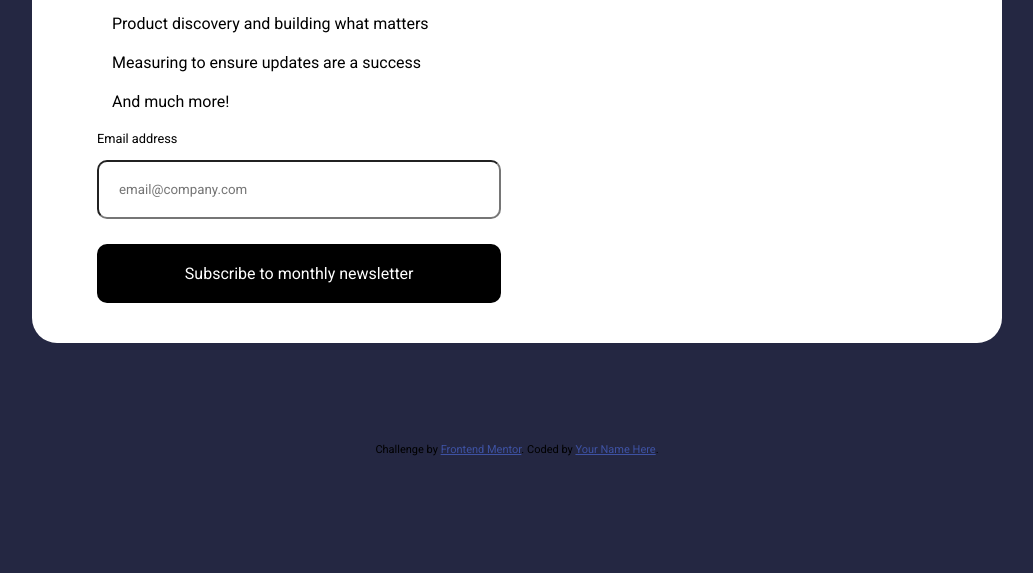
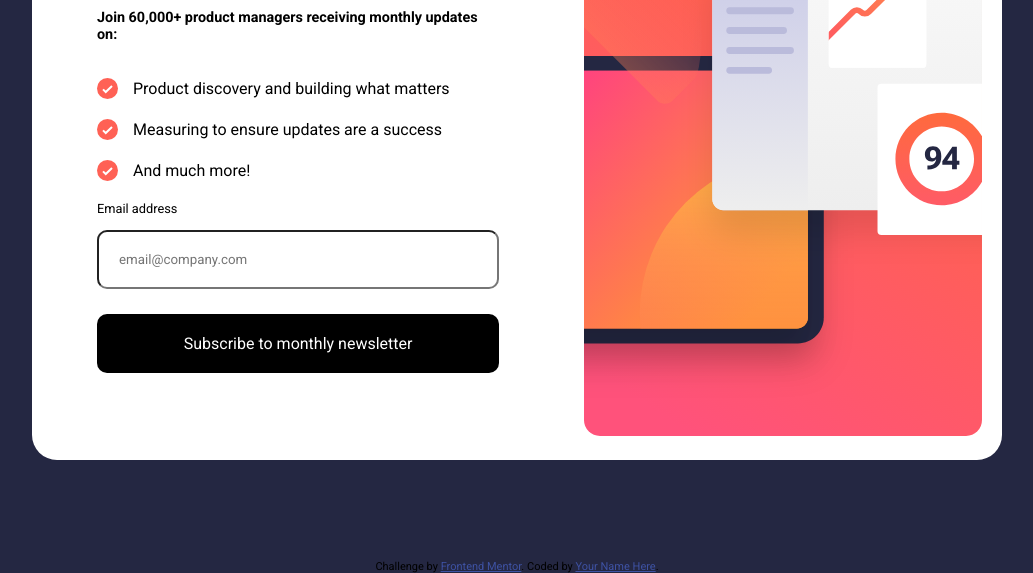
Before and after one commit to Spectrenard/newsletter-signup-form-with-success-message, a plain HTML site: page index.html in a window 1280 px wide. Shown: the part 274-847 px from the top of the page, without its empty margins (123-1156 px from the left). Before the commit the page ends 800 px from the top, so only its background shows below. Drawn offline with Linux system fonts and the light colour scheme.

Commit message:
Update index.html

```diff
--- a/index.html
+++ b/index.html
@@ -35,15 +35,15 @@
         <h4>Join 60,000+ product managers receiving monthly updates on:</h4>
         <ul>
           <li>
-            <img src="./images/icon-list.svg" alt="" />
+            <img src="./icon-list.svg" alt="" />
             <p>Product discovery and building what matters</p>
           </li>
           <li>
-            <img src="./images/icon-list.svg" alt="" />
+            <img src="./icon-list.svg" alt="" />
             <p>Measuring to ensure updates are a success</p>
           </li>
           <li>
-            <img src="./images/icon-list.svg" alt="" />
+            <img src="./icon-list.svg" alt="" />
             <p>And much more!</p>
           </li>
         </ul>
@@ -71,7 +71,7 @@
       </div>
       <!-- ILLUSTR PAART -->
       <div class="right-part">
-        <img src="./images/illustration-sign-up-desktop.svg" alt="" />
+        <img src="./illustration-sign-up-desktop.svg" alt="" />
       </div>
     </div>
 
@@ -79,7 +79,7 @@
 
     <!-- Success message start -->
     <div class="thanks" id="card">
-      <img src=".images/icon-success.svg" alt="" />
+      <img src="./icon-success.svg" alt="" />
       <h2>Thanks for subscribing!</h2>
       <p>
         A confirmation email has been sent to
```
